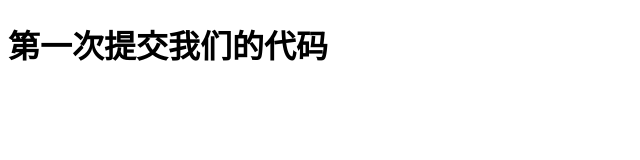
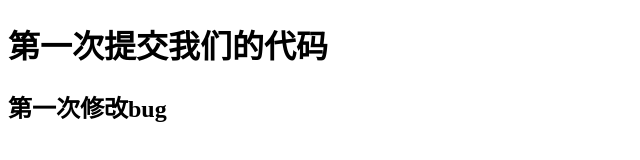
Before and after one commit to yjtdy/git-demo, a plain HTML site: page index.html in a window 1280 px wide. Shown: the whole page, without its empty margins (0-640 px from the left). Drawn offline with Linux system fonts and the light colour scheme.

Commit message:
第一次修改bug

```diff
--- a/index.html
+++ b/index.html
@@ -7,5 +7,6 @@
 </head>
 <body>
   <h1>第一次提交我们的代码</h1>
+  <h2>第一次修改bug</h2>
 </body>
 </html>
```
